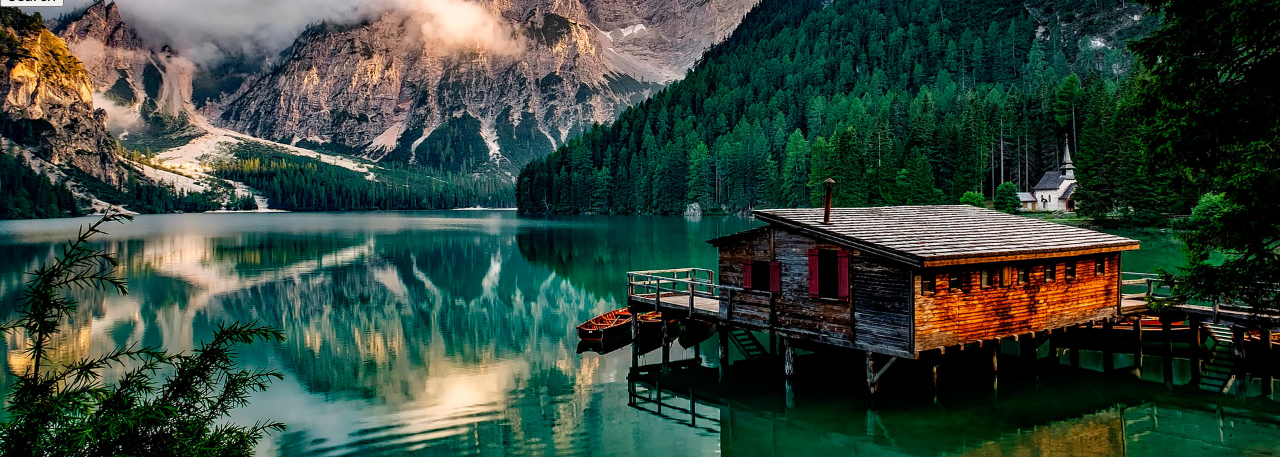
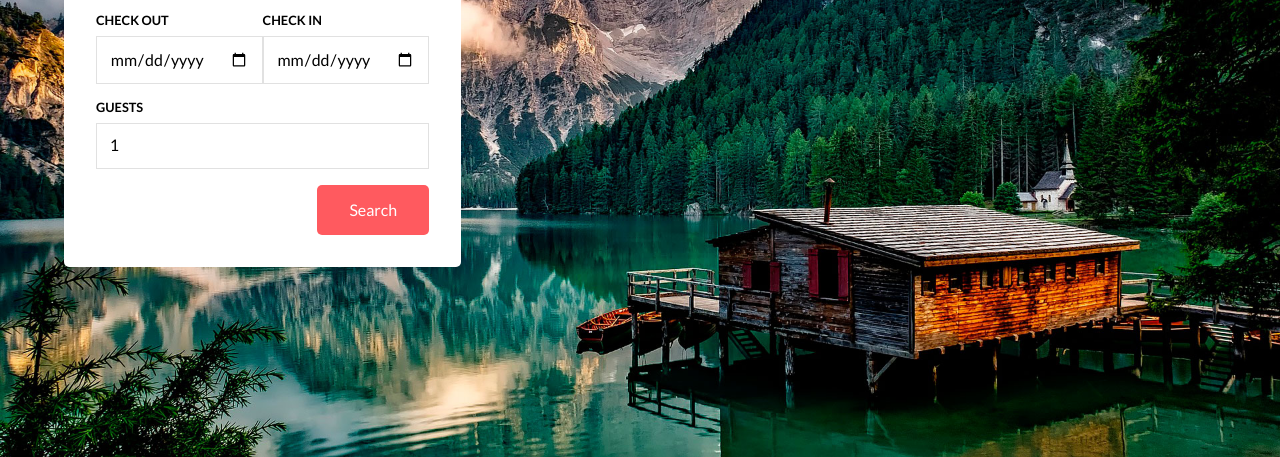
Before and after one commit to alexsjcho/airbnb-clone-css-grid, a plain HTML site: page index.html in a window 1280 px wide. Shown: the part 343-800 px from the top of the page. Drawn offline with nearby package versions, Linux system fonts and the light colour scheme.

Commit message:
finished Forms section

```diff
--- a/css/styles.css
+++ b/css/styles.css
@@ -30,6 +30,12 @@ h3 {
 }
 img {
   max-width: 100%;
+}
+
+.container {
+  width: 90%;
+  max-width: 1200px;
+  margin: 0 auto;
 }
 
 /* END LAYOUT STYLING */
@@ -75,3 +81,83 @@ img {
 }
 
 /* END HEADER STYLING */
+
+/* SEARCH FORM SECTION */
+
+.search-form-container {
+  display: grid;
+  grid-template-columns: 1fr;
+  align-items: flex-start;
+}
+@media (min-width: 768px) {
+  .search-form-container {
+    grid-template-columns: 1fr 2fr;
+  }
+}
+
+.search-form {
+  background-color: var(--light);
+  padding: 2rem;
+  border-radius: 5px;
+}
+.search-form h1 {
+  margin: 0 0 1rem 0;
+}
+
+.search-form form {
+  display: grid;
+  grid-template-rows: repeat(4, auto);
+  grid-template-columns: repeat(2, 1fr);
+  grid-row-gap: 1rem;
+}
+.search-form .field {
+  /** Position from the parent element **/
+  grid-column: 1 / 3;
+  /** Position the labels **/
+  display: grid;
+  grid-template-rows: repeat(2, auto);
+  grid-row-gap: 0.5rem;
+}
+.search-form .date {
+  display: grid;
+  grid-template-rows: repeat(2, auto);
+  grid-row-gap: 0.5rem;
+}
+.search-form .date {
+  grid-row: 2 / 3;
+}
+.search-form .date:nth-child(1) {
+  grid-column: 1 / 2;
+}
+.search-form .date:nth-child(2) {
+  grid-column: 2 / 3;
+}
+.search-form label {
+  text-transform: uppercase;
+  font-size: 0.8rem;
+  font-weight: bold;
+}
+.search-form input[type='text'],
+.search-form input[type='date'],
+.search-form select {
+  -webkit-appearance: none;
+  -moz-appearance: none;
+  appearance: none;
+  padding: 0.8rem;
+  border: 1px solid #e1e1e1;
+  background-color: white;
+}
+.submit {
+  grid-column: 2 / 3;
+  display: grid;
+  justify-content: flex-end;
+}
+.submitBtn {
+  background-color: var(--primary);
+  color: var(--light);
+  padding: 1rem 2rem;
+  border-radius: 5px;
+  border: none;
+}
+
+/* END SEARCH FORM SECTION */
```
